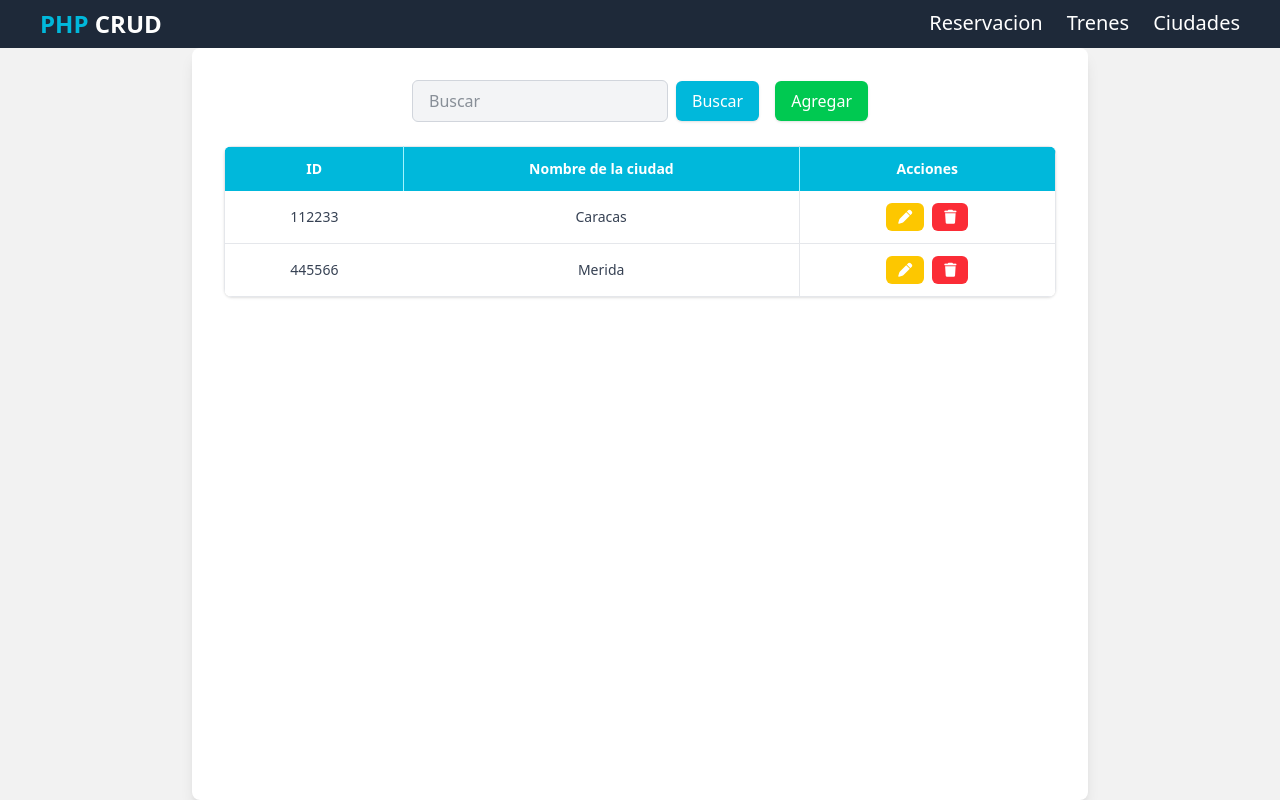
After one commit to guillermosilvam/CRUD-PHP, a PHP site: page /static/templates/city_views/read_city.php in a window 1280 px wide. The commit adds this page. Run offline with PHP 8.4, Linux system fonts and the light colour scheme; data comes from the database, SQL or seed files in the repository; some libraries are stand-ins or nearby versions.

Commit message:
city crud done

```diff
--- /dev/null
+++ b/app/controllers/city_controllers/get_city.php
@@ -0,0 +1,18 @@
+<?php
+include "../../../app/config/database.php";
+
+$sql = "SELECT * FROM ciudades";
+$result = mysqli_query($conn, $sql);
+
+while ($row = mysqli_fetch_array($result)) { ?>
+<tr class="hover:bg-gray-50 transition-colors duration-200 border-b border-gray-200">
+    <td class="px-4 py-3"><?php echo $row['codigo']; ?></td>
+    <td class="px-4 py-3 border-r border-gray-200"><?php echo $row['nombre']; ?></td>
+    <td class="px-4 py-3 flex gap-2 justify-center items-center">
+        <a href="./edit_city.php?id=<?php echo $row['codigo']; ?>" class="px-3 py-1 bg-yellow-400 hover:bg-yellow-500 text-white rounded-md text-md font-semibold transition-colors duration-200"><i class="fa-solid fa-pen"></i></a>
+        <a href="/server/app/controllers/city_controllers/delete_city.php?id=<?php echo $row['codigo']; ?>" class="px-3 py-1 bg-red-500 hover:bg-red-600 text-white rounded-md text-md font-semibold transition-colors duration-200"><i class="fa-solid fa-trash"></i></a>
+    </td>
+</tr>
+
+
+<?php } ?>
--- a/app/includes/navbar.php
+++ b/app/includes/navbar.php
@@ -3,13 +3,15 @@
     <div class="bg-gray-800 w-full h-[6%] flex items-center ">
         <nav class="flex items-center justify-between w-full">
             <h1 class="text-2xl font-bold text-white ml-10">
-                <span class="text-cyan-500">PHP</span>
-                <span class="text-white">CRUD</span>
+                <a href="/server/static/templates/dashboard/dashboard.php">
+                    <span class="text-cyan-500">PHP</span>
+                    <span class="text-white">CRUD</span>
+                </a>
             </h1>
             <ul class="text-xl font-light text-white flex gap-6 mr-10">
-                <li class=""><a class="relative after:content-[''] after:block after:w-0 after:h-[2px] after:bg-cyan-500 after:transition-all after:duration-300 hover:after:w-full" href="/server/static/templates/train_views/read_reservation.php">Reservacion</a></li>
+                <li class=""><a class="relative after:content-[''] after:block after:w-0 after:h-[2px] after:bg-cyan-500 after:transition-all after:duration-300 hover:after:w-full" href="/server/static/templates/reservation_views/read_reservation.php">Reservacion</a></li>
                 <li class=""><a class="relative after:content-[''] after:block after:w-0 after:h-[2px] after:bg-cyan-500 after:transition-all after:duration-300 hover:after:w-full" href="/server/static/templates/train_views/read_train.php">Trenes</a></li>
-                <li class=""><a class="relative after:content-[''] after:block after:w-0 after:h-[2px] after:bg-cyan-500 after:transition-all after:duration-300 hover:after:w-full" href="/server/static/templates/train_views/read_city.php">Ciudades</a></li>
+                <li class=""><a class="relative after:content-[''] after:block after:w-0 after:h-[2px] after:bg-cyan-500 after:transition-all after:duration-300 hover:after:w-full" href="/server/static/templates/city_views/read_city.php">Ciudades</a></li>
             </ul>
             <!-- <button class="mr-10">
                 <svg xmlns="http://www.w3.org/2000/svg" class="h-7 w-7" fill="none" viewBox="0 0 24 24" stroke="currentColor">
--- a/static/assets/output.css
+++ b/static/assets/output.css
@@ -810,11 +704,6 @@
   inherits: false;
   initial-value: 0 0 #0000;
 }
-@property --tw-outline-style {
-  syntax: "*";
-  inherits: false;
-  initial-value: solid;
-}
 @property --tw-duration {
   syntax: "*";
   inherits: false;
@@ -845,7 +734,6 @@
       --tw-ring-offset-width: 0px;
       --tw-ring-offset-color: #fff;
       --tw-ring-offset-shadow: 0 0 #0000;
-      --tw-outline-style: solid;
       --tw-duration: initial;
       --tw-content: "";
     }
--- /dev/null
+++ b/static/templates/city_views/read_city.php
@@ -0,0 +1,35 @@
+<?php include "../../../app/config/database.php" ?>
+<?php include "../../../app/includes/navbar.php" ?>
+<div class="w-full h-full flex items-center justify-center">
+    <div class="w-full max-w-4xl h-full bg-white p-8 rounded-lg shadow-lg">
+        <div class="flex items-center justify-center gap-2 mb-6 w-full">
+            <input type="search" name="busqueda"
+                class="w-64 px-4 py-2 rounded-md bg-gray-100 border border-gray-300 text-gray-800 focus:outline-none focus:bg-white focus:border-cyan-500 focus:ring-1 focus:ring-cyan-500 transition duration-200"
+                placeholder="Buscar">
+            <button
+                class="px-4 py-2 bg-cyan-500 hover:bg-cyan-600 text-white font-medium rounded-md transition duration-200 shadow-sm hover:shadow-md">Buscar</button>
+            <a href="/server/static/templates/city_views/create_city.php"
+                class="px-4 py-2 bg-green-500 hover:bg-green-600 text-white font-medium rounded-md transition duration-200 shadow-sm hover:shadow-md ml-2 flex items-center justify-center h-[40px]">Agregar</a>
+        </div>
+        <div class="overflow-x-auto rounded-lg shadow">
+            <table class="min-w-full text-sm font-medium text-center text-gray-700 border border-gray-200">
+                <thead class="bg-cyan-500 text-white">
+                    <tr>
+                        <th class="px-4 py-3 font-semibold border-r border-cyan-200 transition-colors duration-200">
+                            ID</th>
+                        <th class="px-4 py-3 font-semibold border-r border-cyan-200 transition-colors duration-200">
+                            Nombre de la ciudad</th>
+                        <th class="px-4 py-3 font-semibold text-center transition-colors duration-200">Acciones</th>
+                    </tr>
+                </thead>
+                <tbody class="divide-y divide-gray-200">
+                    <?php include "../../../app/controllers/city_controllers/get_city.php" ?>
+                </tbody>
+            </table>
+        </div>
+    </div>
+</div>
+</main>
+</body>
+
+</html>
--- a/static/templates/train_views/create_train.php
+++ b/static/templates/train_views/create_train.php
@@ -29,6 +29,5 @@
             </div>
         </div>
     </main>
-</div>
 </body>
 </html>
--- a/static/templates/train_views/edit_train.php
+++ b/static/templates/train_views/edit_train.php
@@ -30,6 +30,5 @@
             </div>
         </div>
     </main>
-</div>
 </body>
 </html>
```
Also changed, not shown: other parts of static/assets/output.css (+0 -106 lines), app/controllers/city_controllers/delete_city.php (added, +14 -0 lines), app/controllers/city_controllers/edit_city.php (added, +23 -0 lines), app/controllers/city_controllers/post_city.php (added, +17 -0 lines), static/templates/city_views/create_city.php (added, +17 -0 lines), static/templates/city_views/edit_city.php (added, +18 -0 lines).
